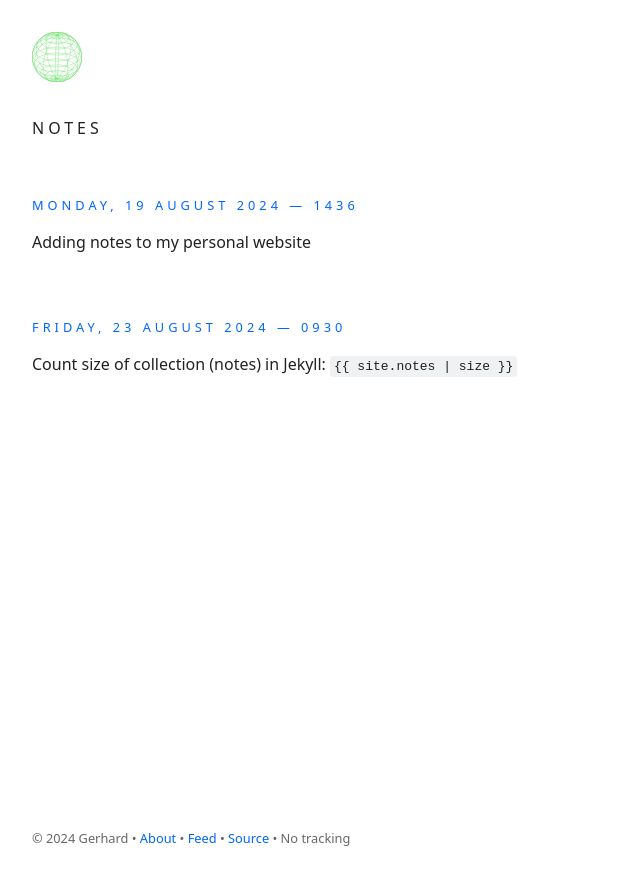
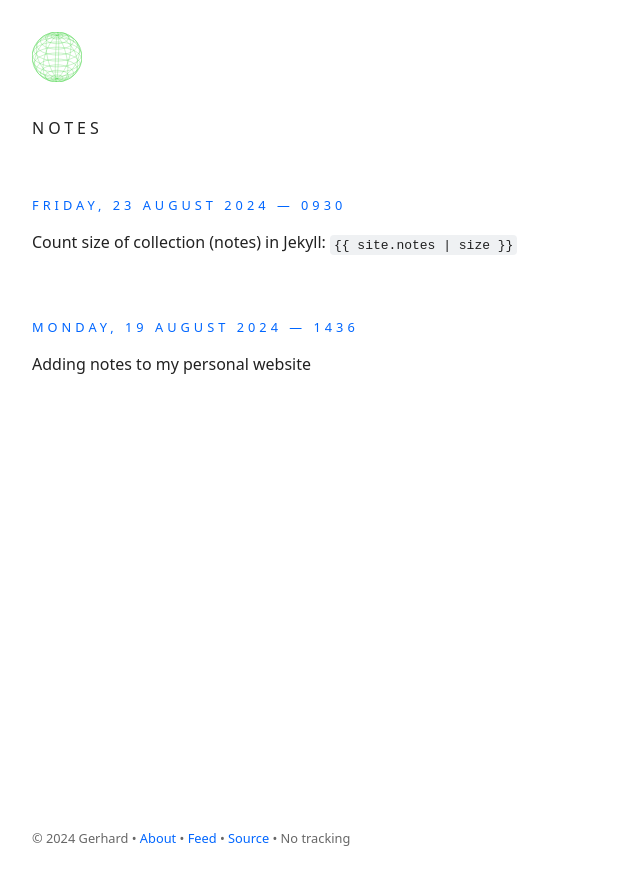
Before and after one commit to gerhardlanz/gerhardla.nz, a Jekyll site: the page built from notes.md, in a window 1280 px wide. Shown: the top 885 px of the page, without its empty margins (0-640 px from the left). Built offline with Jekyll 4.4.1, drawn with Linux system fonts in a browser that asks for light colours; Markdown is read by kramdown in place of the engine named in the settings.

Commit message:
refactor: sort notes in reverse chronological order on the notes page

```diff
--- a/notes.md
+++ b/notes.md
@@ -5,7 +5,8 @@ title: Notes
 ---
 
 <br>
-{% for note in site.notes %}
+{% assign sorted_notes = site.notes | reverse %}
+{% for note in sorted_notes %}
 ## <small>[{{ note.date | date: "%A, %d %B %Y — %H%M" }}]({{ note.url }})</small>
 {{ note.content | markdownify }}<br>
 {% endfor %}
```
